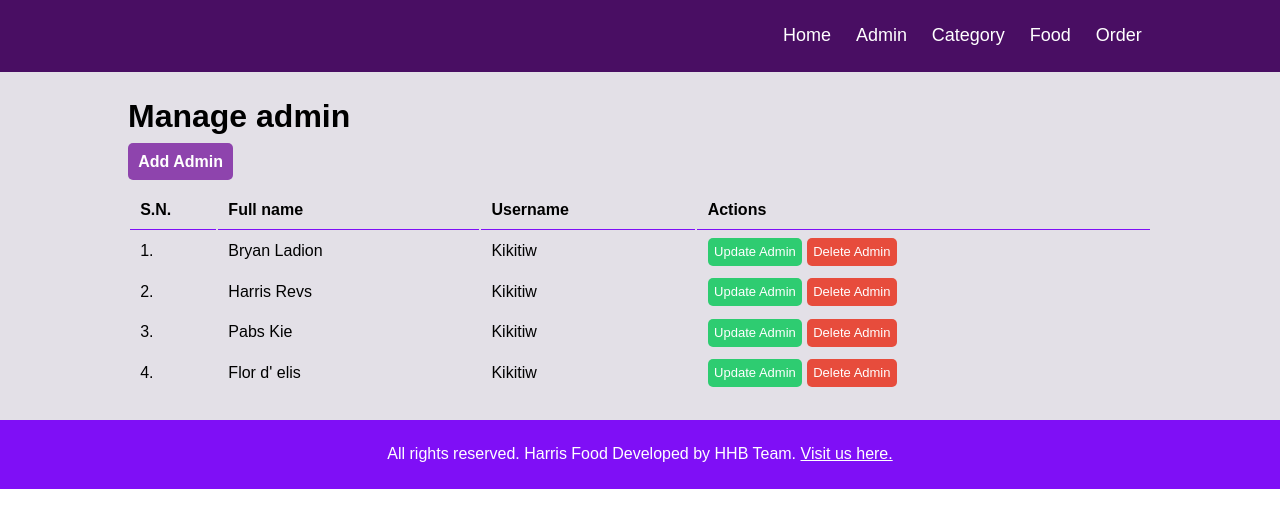
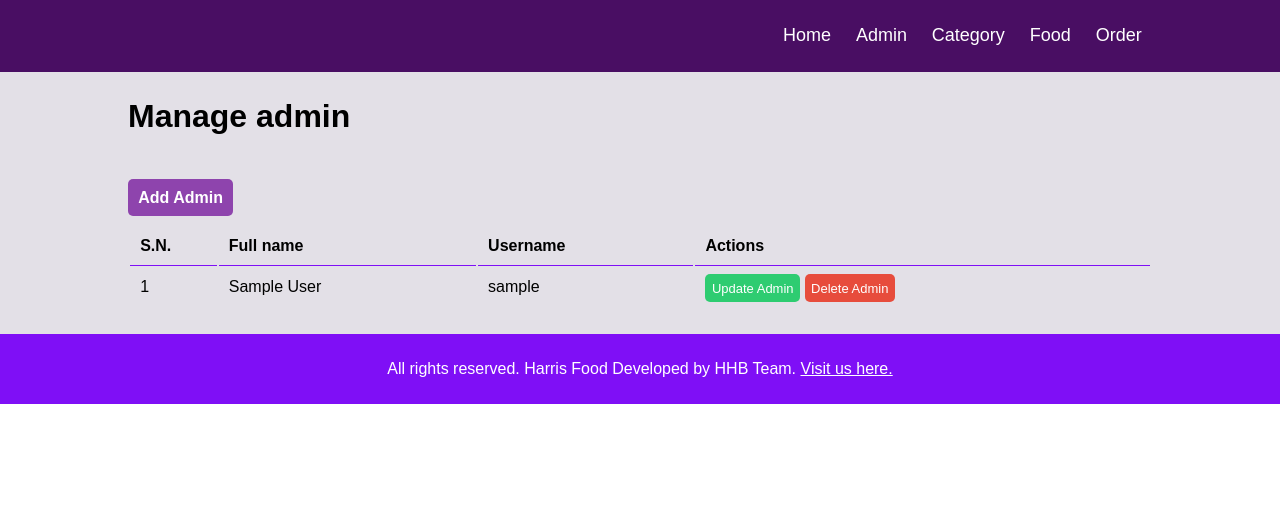
Before and after one commit to camelCasePh/food-order-website, a PHP site: page /food-order-website/admin/manage-admin.php in a window 1280 px wide. Shown: the top 528 px of the page. Run offline with PHP 8.4, Linux system fonts and the light colour scheme; tables that the repository leaves empty or names only in its code hold one stand-in row (values such as "Sample post").

Commit message:
adding admin and then displaying admin on manage admin page

```diff
--- a/admin/manage-admin.php
+++ b/admin/manage-admin.php
@@ -5,7 +5,15 @@
             <div class="wrapper">
                     <h1>Manage admin</h1>
                     <!-- Button to add Admin-->
-                        <br>
+                    <?php
+
+                       if(isset($_SESSION['add'])){
+                            echo $_SESSION['add']; //Displaying session message
+                            unset($_SESSION['add']); //Removing session message
+                    }
+
+                    ?>
+                        <br><br><br>
                        <a href="add-admin.php" class="btn-primary">Add Admin</a>
 
                        <br> <br>
@@ -16,43 +24,56 @@
                             <th>Username</th>
                             <th>Actions</th>
                         </tr>
-                        <tr>
-                            <td>1.</td>
-                            <td>Bryan Ladion</td>
-                            <td>Kikitiw</td>
-                            <td>
-                            <a href="#" class="btn-secondary">Update Admin</a>
-                            <a href="#" class="btn-danger">Delete Admin</a>
 
-                            </td>
-                        </tr>
-                        <tr>
-                            <td>2.</td>
-                            <td>Harris Revs</td>
-                            <td>Kikitiw</td>
-                            <td>
-                            <a href="#" class="btn-secondary">Update Admin</a>
-                            <a href="#" class="btn-danger">Delete Admin</a>
-                            </td>
-                        </tr>
-                        <tr>
-                            <td>3.</td>
-                            <td>Pabs Kie</td>
-                            <td>Kikitiw</td>
-                            <td>
-                            <a href="#" class="btn-secondary">Update Admin</a>
-                            <a href="#" class="btn-danger">Delete Admin</a>
-                            </td>
-                        </tr>
-                        <tr>
-                            <td>4.</td>
-                            <td>Flor d' elis</td>
-                            <td>Kikitiw</td>
-                            <td>
-                            <a href="#" class="btn-secondary">Update Admin</a>
-                            <a href="#" class="btn-danger">Delete Admin</a>
-                            </td>
-                        </tr>
+                        <?php
+                            //Query to get all admin
+                            $sql = "SELECT * FROM tbl_admin";
+                            //Execute the query
+                             $res = mysqli_query($conn, $sql);
+
+                             //check whether the query is executed or not
+                             if($res == TRUE){
+
+                                //count rows whether we have data in database or not
+                                $count = mysqli_num_rows($res);
+
+                                $sn=1;
+
+                                //check the number of rows
+                                if($count>0){
+                                        // we have data in rows
+
+                                        while($rows=mysqli_fetch_assoc($res)){
+                                            //using while loop to get all the data from the database
+                                            //while loop will run as long as we have data in the database
+
+                                            //get individual data
+                                            $id=$rows['id'];
+                                            $full_name=$rows['full_name'];
+                                            $username=$rows['username'];
+
+                                            //Display the values in our table
+
+                                            ?>
+                                                    <tr>
+                                                        <td><?php echo $sn++; ?></td>
+                                                        <td><?php echo $full_name; ?></td>
+                                                        <td><?php echo $username; ?></td>
+                                                        <td>
+                                                            <a href="#" class="btn-secondary">Update Admin</a>
+                                                            <a href="#" class="btn-danger">Delete Admin</a>
+                                                        </td>
+                                                    </tr>
+                                            <?php
+                                        }
+                                }else{
+                                    //we dont have data in rows
+                                    echo " we dont have data in rows";
+
+                                }
+                             }
+                        ?>
+
                     </table>
 
             </div>
--- a/admin/partials/menu.php
+++ b/admin/partials/menu.php
@@ -1,5 +1,8 @@
+<?php include('../config/constants.php')?>
+
 <html>
     <head>
+
         <title>Admin page</title>
         <link rel="stylesheet" href="../css/admin.css">
     </head>
--- /dev/null
+++ b/config/constants.php
@@ -0,0 +1,15 @@
+<?php
+        //start a session
+        session_start();
+
+         //Create constants to store non repeating values
+        define('SITE_URL', 'http://localhost/food-order-website/');
+        define('LOCALHOST', 'localhost');
+        define('DB_USERNAME', 'root');
+        define('DB_PASSWORD','');
+        define('DB_NAME','food-order');
+
+        $conn = mysqli_connect(LOCALHOST,DB_USERNAME,DB_PASSWORD) or die(mysql_error()); //Database connection
+        $db_select = mysqli_select_db($conn,DB_NAME) or die(mysqli_error()); //Selecting database
+
+?>
--- a/css/admin.css
+++ b/css/admin.css
@@ -1,4 +1,5 @@
 *{
+
     margin: 0;
     padding: 0;
     font-family: Arial, Helvetica, sans-serif;
@@ -111,6 +112,20 @@ table tr td{
 
 
 }
+/*css for add-admin*/
+.cardview{
+    width: 50%;
+    background-color: white;
+    border-radius: 10px;
+    padding: 5%;
+}
+.tbl-30{
+    width: 50%;
+}
+.tbl-30 tr td{
+    font-weight: bold;
+    font-size: small;
+}
 /*css for footer*/
 .footer{
     background-color: #7F0FF6;
```
Also changed, not shown: admin/add-admin.php (+91 -0 lines), register.php (added, +10 -0 lines).
